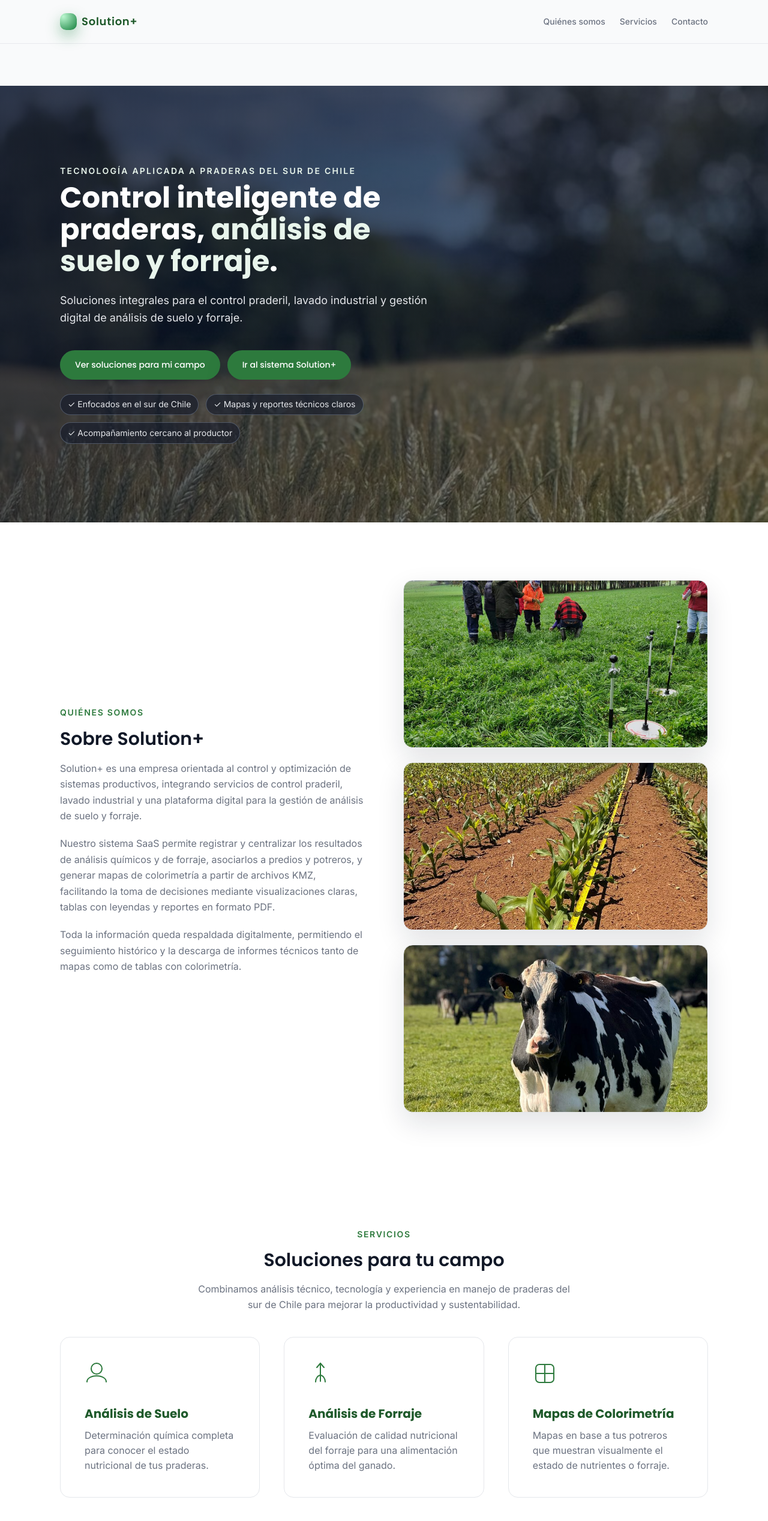
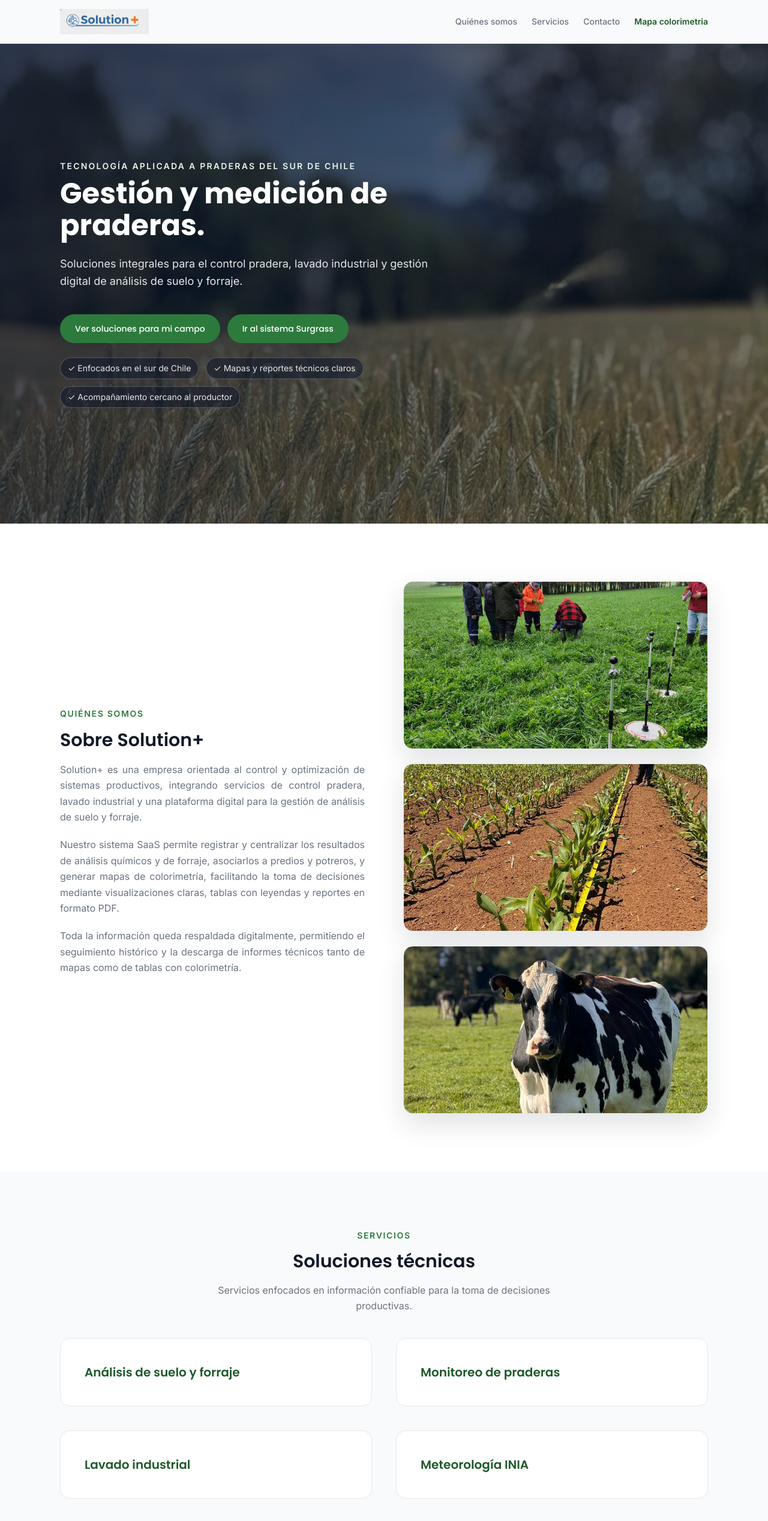
Before and after one commit to CamiloMoraga/surgrass-landing, a Vue app: page / in a window 1280 px wide. Shown: the top 2536 px of the page at 60% size. Built offline with nearby package versions, Linux system fonts and the light colour scheme.

Commit message:
update landing content

```diff
--- a/src/App.vue
+++ b/src/App.vue
@@ -22,6 +22,6 @@ export default {
 <style>
 main {
   min-height: calc(100vh - 200px);
-  padding-top: 70px; /* deja espacio para navbar fijo */
+  padding-top: 0; /* deja espacio para navbar fijo */
 }
 </style>
--- a/src/assets/css/global.css
+++ b/src/assets/css/global.css
@@ -245,7 +245,7 @@ img {
    Hero baseline
    -------------------------------------------------- */
 .sg-hero {
-    min-height: calc(100vh - 72px); /* alto pantalla menos navbar */
+    min-height: 100vh; /* alto pantalla menos navbar */
     display: flex;
     align-items: center;
     position: relative;
--- a/src/components/AboutSection.vue
+++ b/src/components/AboutSection.vue
@@ -12,14 +12,14 @@
 
         <p class="about-desc">
           Solution+ es una empresa orientada al control y optimización de sistemas
-          productivos, integrando servicios de control praderil, lavado industrial
+          productivos, integrando servicios de control pradera, lavado industrial
           y una plataforma digital para la gestión de análisis de suelo y forraje.
         </p>
 
         <p class="about-desc">
           Nuestro sistema SaaS permite registrar y centralizar los resultados de
           análisis químicos y de forraje, asociarlos a predios y potreros, y generar
-          mapas de colorimetría a partir de archivos KMZ, facilitando la toma de
+          mapas de colorimetría, facilitando la toma de
           decisiones mediante visualizaciones claras, tablas con leyendas y reportes
           en formato PDF.
         </p>
@@ -73,6 +73,9 @@ const imgBottomStyle = {
   color: var(--sg-color-text-muted);
   margin-bottom: 1.25rem;
   line-height: 1.65;
+  text-align: justify;
+  hyphens: auto;
+  text-justify: inter-word;
 }
 
 /* Imágenes */
--- a/src/components/HeroSection.vue
+++ b/src/components/HeroSection.vue
@@ -13,12 +13,11 @@
         </div>
 
         <h1 class="sg-hero-title">
-          Control inteligente de praderas,
-          <span class="hero-title-highlight">análisis de suelo y forraje</span>.
+          Gestión y medición de praderas.
         </h1>
 
         <p class="sg-hero-subtitle">
-          Soluciones integrales para el control praderil, lavado industrial y
+          Soluciones integrales para el control pradera, lavado industrial y
           gestión digital de análisis de suelo y forraje.
         </p>
 
@@ -33,7 +32,7 @@
               rel="noopener noreferrer"
               class="sg-btn sg-btn--primary"
           >
-            Ir al sistema Solution+
+            Ir al sistema Surgrass
           </a>
         </div>
 
@@ -65,6 +64,8 @@ const heroBgStyle = {
 .hero-bg {
   position: absolute;
   inset: 0;
+  margin-top: -72px;
+  padding-bottom: 72px;
   background-size: cover;
   background-position: center center;
   background-repeat: no-repeat;
--- a/src/components/Navbar.vue
+++ b/src/components/Navbar.vue
@@ -2,18 +2,16 @@
   <header class="sg-navbar">
     <div class="sg-container sg-navbar-inner">
       <!-- Logo -->
-      <div class="navbar-left">
-        <a href="#top" class="navbar-logo">
-          <span class="navbar-logo-mark"></span>
-          <span class="navbar-logo-text">Solution+</span>
-        </a>
-      </div>
+      <a href="#top" class="navbar-logo" @click="close">
+        <img src="../assets/img/logo_solution.png" alt="Solution+"/>
+      </a>
 
       <!-- Menú desktop -->
       <nav class="navbar-nav" aria-label="Main navigation">
         <a href="#nosotros" class="navbar-link">Quiénes somos</a>
         <a href="#servicios" class="navbar-link">Servicios</a>
         <a href="#contacto" class="navbar-link">Contacto</a>
+        <a href="#" class="navbar-link navbar-link--external" target="_blank" rel="noopener noreferrer">Mapa colorimetria</a>
       </nav>
 
       <!-- Botón hamburguesa móvil -->
@@ -23,9 +21,9 @@
           @click="isOpen = !isOpen"
           aria-label="Abrir menú"
       >
-        <span class="bar bar-top"></span>
-        <span class="bar bar-middle"></span>
-        <span class="bar bat-bottom"></span>
+        <span class="bar"></span>
+        <span class="bar"></span>
+        <span class="bar"></span>
       </button>
     </div>
 
@@ -41,6 +39,9 @@
           </a>
           <a href="#contacto" class="navbar-mobile-link" @click="close">
             Contacto
+          </a>
+          <a href="http://mapa.solution.cl" class="navbar-link navbar-link--external" target="_blank" rel="noopener noreferrer">
+            Mapa colorimetria
           </a>
         </nav>
       </div>
@@ -59,31 +60,17 @@ const close = () => {
 </script>
 
 <style scoped>
-.navbar-left {
-  display: flex;
-  align-items: center;
-}
-
 .navbar-logo {
   display: inline-flex;
   align-items: center;
+  cursor: pointer;
   gap: 0.5rem;
 }
 
-.navbar-logo-mark {
-  width: 28px;
-  height: 28px;
-  border-radius: 10px;
-  background: radial-gradient(circle at 20% 20%, #bbf7d0, #15803d);
-  box-shadow: 0 10px 25px rgba(21, 128, 61, 0.4);
-}
-
-.navbar-logo-text {
-  font-family: var(--sg-font-heading);
-  font-weight: 600;
-  letter-spacing: 0.04em;
-  font-size: var(--sg-text-lg);
-  color: var(--sg-color-primary-dark);
+.navbar-logo img {
+  height: 42px;
+  width: auto;
+  object-fit: contain;
 }
 
 /* Menú desktop */
@@ -99,6 +86,18 @@ const close = () => {
   color: var(--sg-color-text-muted);
   font-weight: 500;
   position: relative;
+}
+
+.navbar-link--external {
+  font-weight: 600;
+  color: var(--sg-color-primary-dark);
+}
+
+.navbar-link--external::after {
+  content: '↗';
+  margin-left: 0.35rem;
+  font-size: 0.75em;
+  opacity: 0.6;
 }
 
 .navbar-link::after {
@@ -200,5 +199,9 @@ const close = () => {
   .navbar-toggle {
     display: inline-flex;
   }
+
+  .navbar-logo img {
+    height: 36px;
+  }
 }
 </style>
--- a/src/components/ServicesSection.vue
+++ b/src/components/ServicesSection.vue
@@ -1,180 +1,159 @@
 <template>
-  <section id="servicios" class="sg-section sg-section--surface">
+  <section id="servicios" class="sg-section sg-section--light">
     <div class="sg-container">
-      <!-- Encabezado -->
+
+      <!-- Header -->
       <div class="sg-section-header">
         <div class="sg-section-eyebrow">Servicios</div>
-        <h2 class="sg-section-title">Soluciones para tu campo</h2>
+        <h2 class="sg-section-title">Soluciones técnicas</h2>
         <p class="sg-section-subtitle">
-          Combinamos análisis técnico, tecnología y experiencia en manejo de
-          praderas del sur de Chile para mejorar la productividad y sustentabilidad.
+          Servicios enfocados en información confiable para la toma de decisiones productivas.
         </p>
       </div>
 
-      <!-- Grid de servicios -->
+      <!-- Cards -->
       <div class="services-grid">
-        <div class="service-card" v-for="service in services" :key="service.title">
-          <div class="service-icon" v-html="service.icon"></div>
 
-          <h3 class="service-title">{{ service.title }}</h3>
-          <p class="service-desc">{{ service.desc }}</p>
+        <!-- Servicio 1 -->
+        <div
+            class="service-card"
+            :class="{ 'is-open': openIndex === 0 }"
+            @click="toggle(0)"
+        >
+          <h3 class="service-title">Análisis de suelo y forraje</h3>
+
+          <div class="service-content">
+            <p>
+              Análisis químico y nutricional del suelo y forraje para optimizar el manejo de
+              praderas y mejorar la eficiencia productiva.
+            </p>
+          </div>
         </div>
-      </div>
 
-      <!-- CTA -->
-      <div class="services-cta">
-        <a
-            href="https://app.solution+.cl"
-            target="_blank"
-            rel="noopener noreferrer"
-            class="sg-btn sg-btn--primary"
+        <!-- Servicio 2 -->
+        <div
+            class="service-card"
+            :class="{ 'is-open': openIndex === 1 }"
+            @click="toggle(1)"
         >
-          Ingresar al sistema Solution+
-        </a>
+          <h3 class="service-title">Monitoreo de praderas</h3>
+
+          <div class="service-content">
+            <p>
+              Seguimiento y evaluación del estado de las praderas para apoyar decisiones de
+              manejo, fertilización y carga animal.
+            </p>
+          </div>
+        </div>
+
+        <!-- Servicio 3 -->
+        <div
+            class="service-card"
+            :class="{ 'is-open': openIndex === 2 }"
+            @click="toggle(2)"
+        >
+          <h3 class="service-title">Lavado industrial</h3>
+
+          <div class="service-content">
+            <p>
+              Servicio de lavado industrial orientado a instalaciones y equipamiento del
+              sector agroindustrial, cumpliendo estándares de higiene y seguridad.
+            </p>
+          </div>
+        </div>
+
+        <!-- Servicio 4 -->
+        <div
+            class="service-card"
+            :class="{ 'is-open': openIndex === 3 }"
+            @click="toggle(3)"
+        >
+          <h3 class="service-title">Meteorología INIA</h3>
+
+          <div class="service-content">
+            <p>
+              Acceso a información meteorológica oficial para apoyar la planificación agrícola
+              y la toma de decisiones en terreno.
+            </p>
+
+            <a
+                href="https://agrometeorologia.cl/"
+                class="sg-btn sg-btn--outline"
+                target="_blank"
+                rel="noopener noreferrer"
+                @click.stop
+            >
+              Ir a plataforma meteorológica
+            </a>
+          </div>
+        </div>
+
       </div>
     </div>
   </section>
 </template>
 
 <script setup>
-// Íconos SVG inline (estilo minimalista agrónomo)
-const services = [
-  {
-    title: "Análisis de Suelo",
-    desc:
-        "Determinación química completa para conocer el estado nutricional de tus praderas.",
-    icon: `
-      <svg width="40" height="40" fill="none" stroke="#2d7a3d" stroke-width="2" stroke-linecap="round" stroke-linejoin="round">
-        <circle cx="20" cy="12" r="9"/>
-        <path d="M4 34c0-6 7-10 16-10s16 4 16 10"/>
-      </svg>
-    `,
-  },
-  {
-    title: "Análisis de Forraje",
-    desc:
-        "Evaluación de calidad nutricional del forraje para una alimentación óptima del ganado.",
-    icon: `
-      <svg width="40" height="40" fill="none" stroke="#2d7a3d" stroke-width="2" stroke-linecap="round" stroke-linejoin="round">
-        <path d="M12 34c0-6 4-11 8-11s8 5 8 11"/>
-        <path d="M20 3v30"/>
-        <path d="M14 10l6-7 6 7"/>
-      </svg>
-    `,
-  },
-  {
-    title: "Mapas de Colorimetría",
-    desc:
-        "Mapas en base a tus potreros que muestran visualmente el estado de nutrientes o forraje.",
-    icon: `
-      <svg width="40" height="40" fill="none" stroke="#2d7a3d" stroke-width="2" stroke-linecap="round" stroke-linejoin="round">
-        <rect x="5" y="5" width="30" height="30" rx="6"/>
-        <path d="M5 20h30"/>
-        <path d="M20 5v30"/>
-      </svg>
-    `,
-  },
-  {
-    title: "Monitoreo de Praderas",
-    desc: "Seguimiento técnico periódico para apoyar la toma de decisiones.",
-    icon: `
-      <svg width="40" height="40" fill="none" stroke="#2d7a3d" stroke-width="2" stroke-linecap="round" stroke-linejoin="round">
-        <circle cx="20" cy="20" r="10"/>
-        <path d="M2 20h6M32 20h6M20 2v6M20 32v6"/>
-      </svg>
-    `,
-  },
-  {
-    title: "Asesoría Técnica",
-    desc: "Apoyo profesional en manejo de fertilización, rotaciones y manejo del suelo.",
-    icon: `
-      <svg width="40" height="40" fill="none" stroke="#2d7a3d" stroke-width="2" stroke-linecap="round" stroke-linejoin="round">
-        <path d="M20 3l14 8v18l-14 8-14-8V11z"/>
-        <path d="M12 19l8 5 8-5"/>
-      </svg>
-    `,
-  },
-  {
-    title: "Importación de Datos",
-    desc:
-        "Integración de tus archivos Excel y mapas KML/KMZ para un análisis completo.",
-    icon: `
-      <svg width="40" height="40" fill="none" stroke="#2d7a3d" stroke-width="2" stroke-linecap="round" stroke-linejoin="round">
-        <path d="M6 30V10a2 2 0 012-2h12l10 10v12a2 2 0 01-2 2H8a2 2 0 01-2-2z"/>
-        <path d="M20 8v10h10"/>
-      </svg>
-    `,
-  },
-  {
-    title: "Lavado Industrial",
-    desc:
-        "Servicio de lavado y sanitización industrial de instalaciones, equipos y superficies.",
-    icon: `
-      <svg width="40" height="40" fill="none" stroke="#2d7a3d" stroke-width="2" stroke-linecap="round" stroke-linejoin="round">
-        <circle cx="20" cy="12" r="9"/>
-        <path d="M4 34c0-6 7-10 16-10s16 4 16 10"/>
-      </svg>
-    `,
-  },
-];
+import { ref } from 'vue';
+
+const openIndex = ref(null);
+
+const toggle = (index) => {
+  openIndex.value = openIndex.value === index ? null : index;
+};
 </script>
 
 <style scoped>
-/* Grid responsive */
+/* Grid */
 .services-grid {
   display: grid;
-  grid-template-columns: repeat(3, 1fr);
+  grid-template-columns: repeat(2, 1fr);
   gap: var(--sg-spacing-lg);
-  margin-top: var(--sg-spacing-lg);
 }
 
-/* Tarjeta */
+/* Card base */
 .service-card {
   background-color: var(--sg-color-surface);
   border-radius: var(--sg-radius-md);
+  border: 1px solid var(--sg-color-border);
   padding: var(--sg-spacing-lg);
-  border: 1px solid var(--sg-color-border);
-  transition: box-shadow 0.2s ease, transform 0.15s ease;
+  cursor: pointer;
+  transition: box-shadow 0.25s ease, transform 0.25s ease, border-color 0.25s ease;
 }
 
 .service-card:hover {
   box-shadow: var(--sg-shadow-soft);
-  transform: translateY(-4px);
+  transform: translateY(-2px);
 }
 
-/* Icono */
-.service-icon {
-  margin-bottom: var(--sg-spacing-md);
-}
-
-/* Título y descripción */
+/* Título */
 .service-title {
   font-family: var(--sg-font-heading);
   font-size: var(--sg-text-xl);
-  margin-bottom: var(--sg-spacing-xs);
+  font-weight: 600;
   color: var(--sg-color-primary-dark);
 }
 
-.service-desc {
+/* Contenido colapsable */
+.service-content {
+  margin-top: var(--sg-spacing-md);
+  display: none;
+  flex-direction: column;
+  gap: var(--sg-spacing-md);
   color: var(--sg-color-text-muted);
-  font-size: var(--sg-text-base);
-  line-height: 1.55;
 }
 
-/* CTA centrado */
-.services-cta {
-  margin-top: var(--sg-spacing-xl);
-  text-align: center;
+/* Estado abierto */
+.service-card.is-open {
+  border-color: var(--sg-color-primary);
 }
 
-/* Responsivo */
-@media (max-width: 1024px) {
-  .services-grid {
-    grid-template-columns: repeat(2, 1fr);
-  }
+.service-card.is-open .service-content {
+  display: flex;
 }
 
-@media (max-width: 680px) {
+/* Responsive */
+@media (max-width: 768px) {
   .services-grid {
     grid-template-columns: 1fr;
   }
--- a/src/main.js
+++ b/src/main.js
@@ -4,6 +4,7 @@ import router from './router'
 import AOS from 'aos'
 import 'aos/dist/aos.css'
 import './assets/css/global.css'
+import '@fortawesome/fontawesome-free/css/all.min.css'
 
 AOS.init()
 
--- a/src/views/Home.vue
+++ b/src/views/Home.vue
@@ -1,24 +1,16 @@
 <template>
-  <div>
-    <HeroSection />
-    <AboutSection />
-    <ServicesSection />
-    <ContactForm />
-  </div>
+  <!-- Ancla superior -->
+  <div id="top"></div>
+
+  <HeroSection />
+  <AboutSection />
+  <ServicesSection />
+  <ContactForm />
 </template>
 
-<script>
-import HeroSection from "@/components/HeroSection.vue";
-import AboutSection from "@/components/AboutSection.vue";
-import ServicesSection from "@/components/ServicesSection.vue";
-import ContactForm from "@/components/ContactForm.vue";
-
-export default {
-  components: {
-    HeroSection,
-    AboutSection,
-    ServicesSection,
-    ContactForm,
-  },
-};
+<script setup>
+import HeroSection from '@components/HeroSection.vue';
+import AboutSection from '@components/AboutSection.vue';
+import ServicesSection from '@components/ServicesSection.vue';
+import ContactForm from '@components/ContactForm.vue';
 </script>
```
Also changed, not shown: src/components/Footer.vue (+116 -42 lines), src/firebase/firebase.js (+6 -13 lines), src/assets/img/logo_solution.png (added), 1 other file (tests, documents, lock files or other folders).
